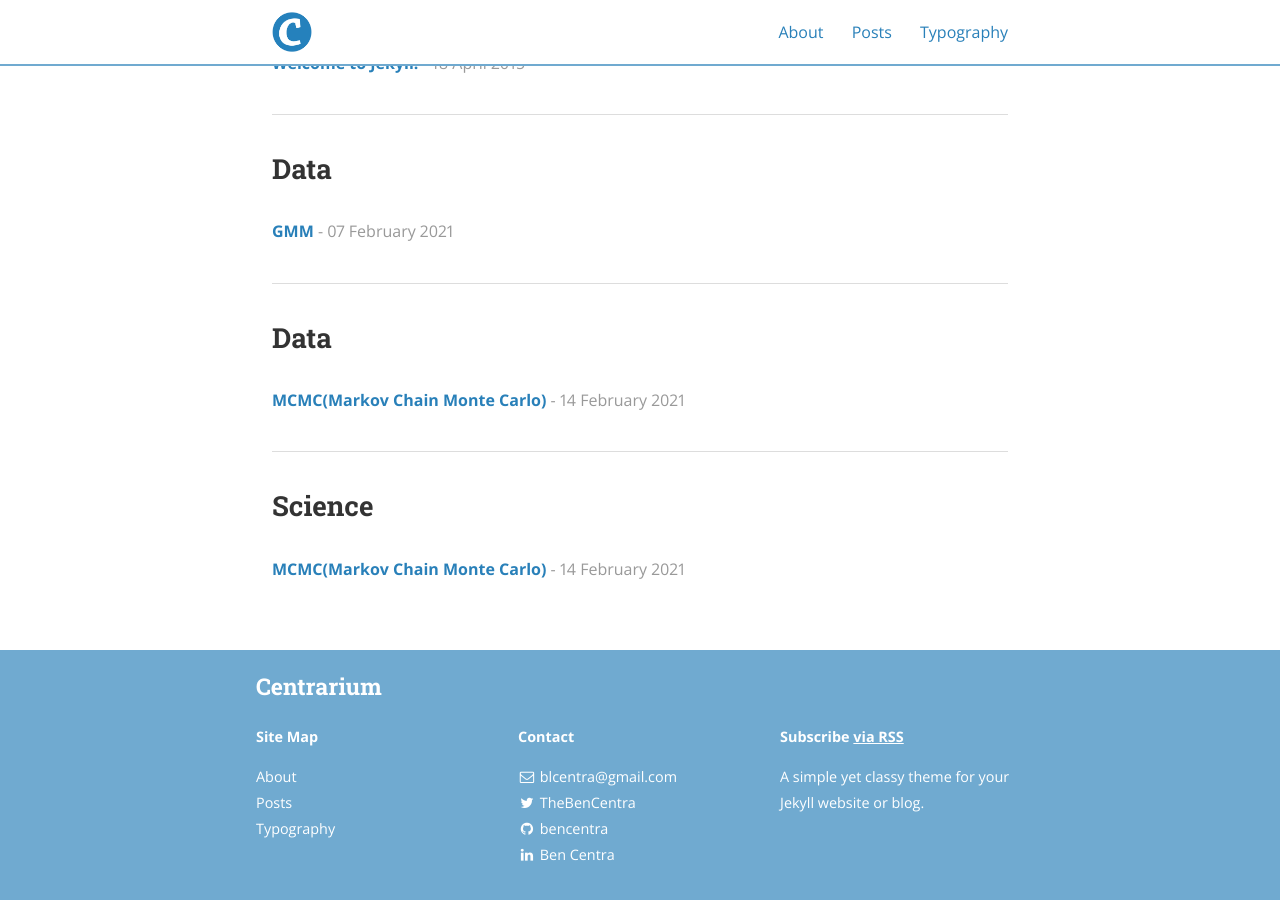
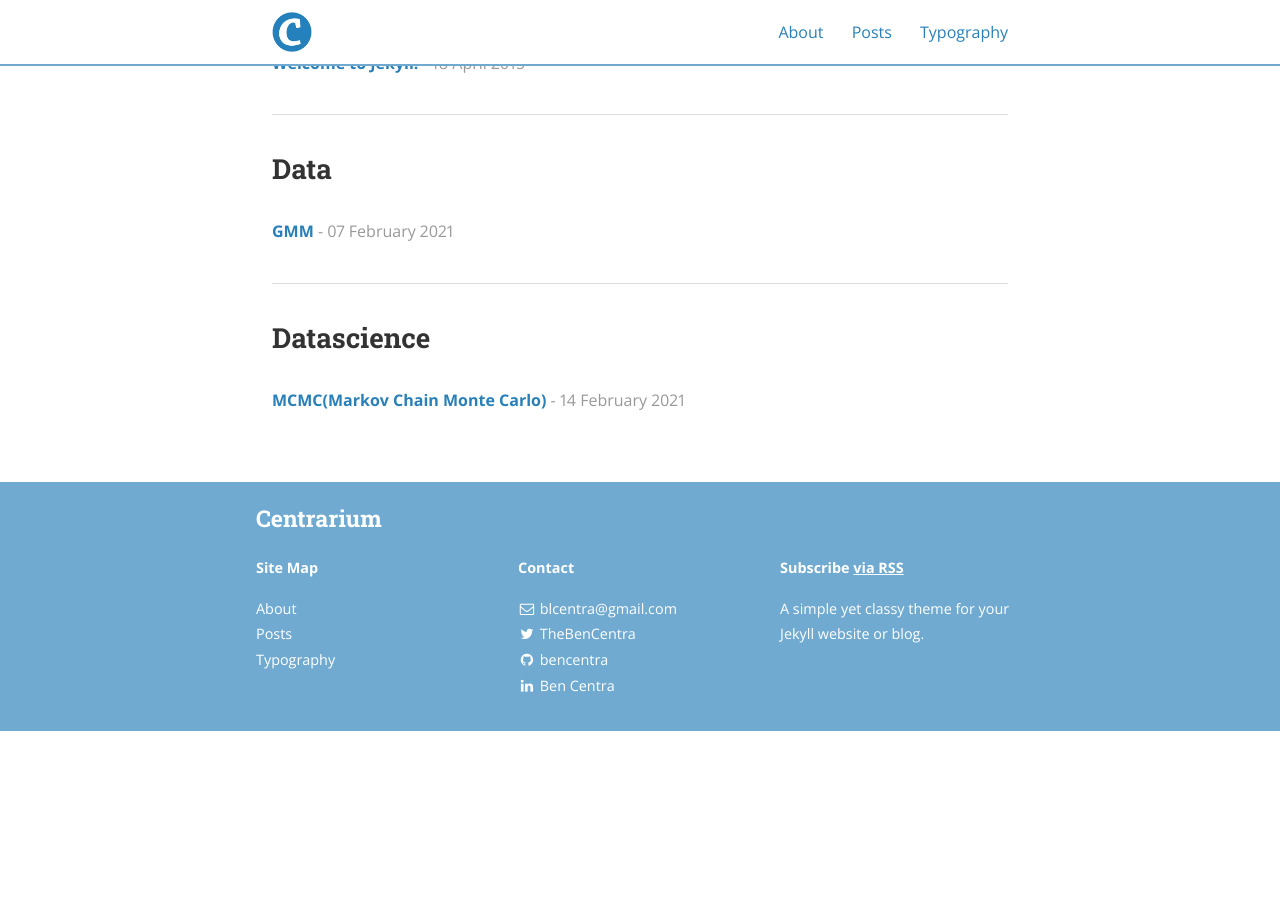
Before and after one commit to oneofakindscene/oneofakindscene.github.io, a Jekyll site: the page built from posts.md, in a window 1280 px wide and 900 px high, scrolled down 675 px. Built offline with Jekyll 4.4.1, drawn with Linux system fonts in a browser that asks for light colours; nearby versions of some CDN libraries; after the commit the page ends 1406 px from its top, so only the background shows below that.

Commit message:
category 수정

```diff
--- a/_posts/2021-02-14-MCMC(Markov Chain Monte Carlo).md
+++ b/_posts/2021-02-14-MCMC(Markov Chain Monte Carlo).md
@@ -3,7 +3,7 @@ layout: post
 title: MCMC(Markov Chain Monte Carlo)
 date: 2021-02-14T12:11:00
 author: Scene
-categories: Data Science
+categories: DataScience
 ---
 
 ## __MCMC(Markov Chain Monte Carlo)__
```
